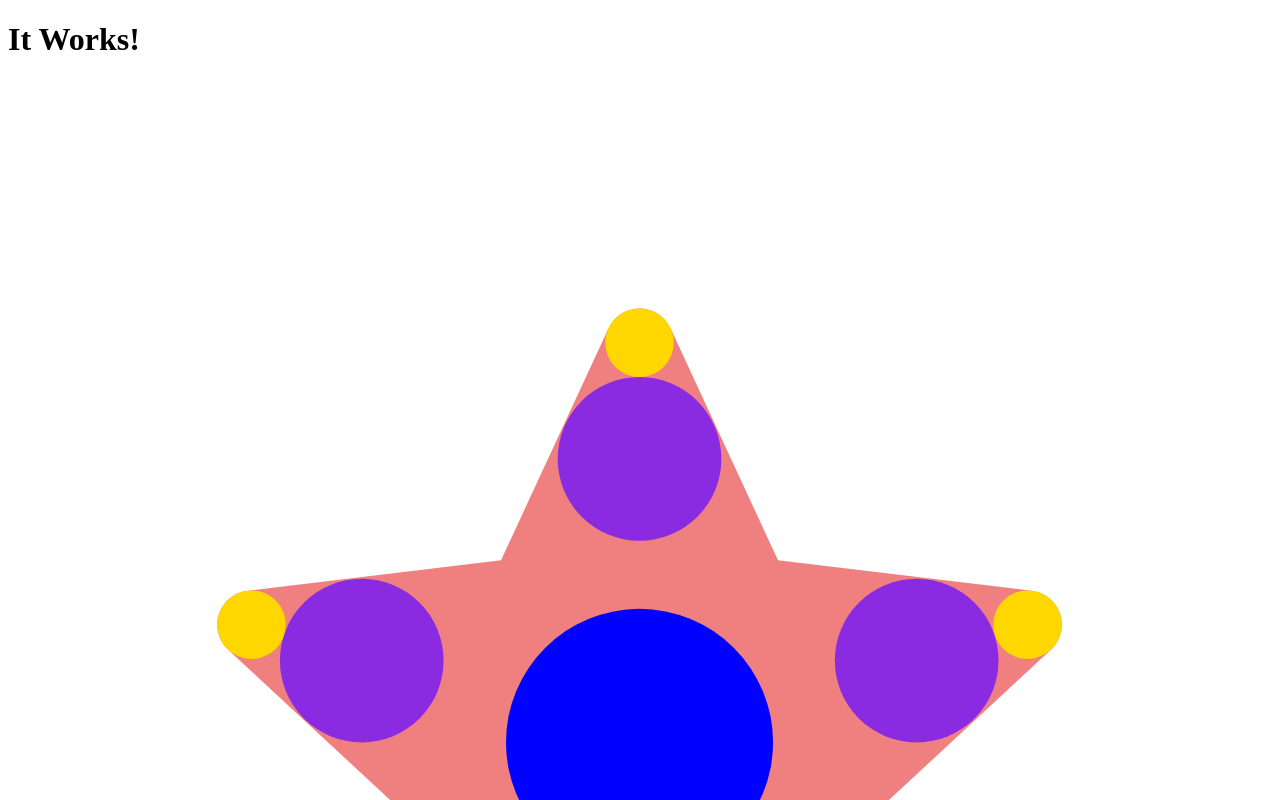
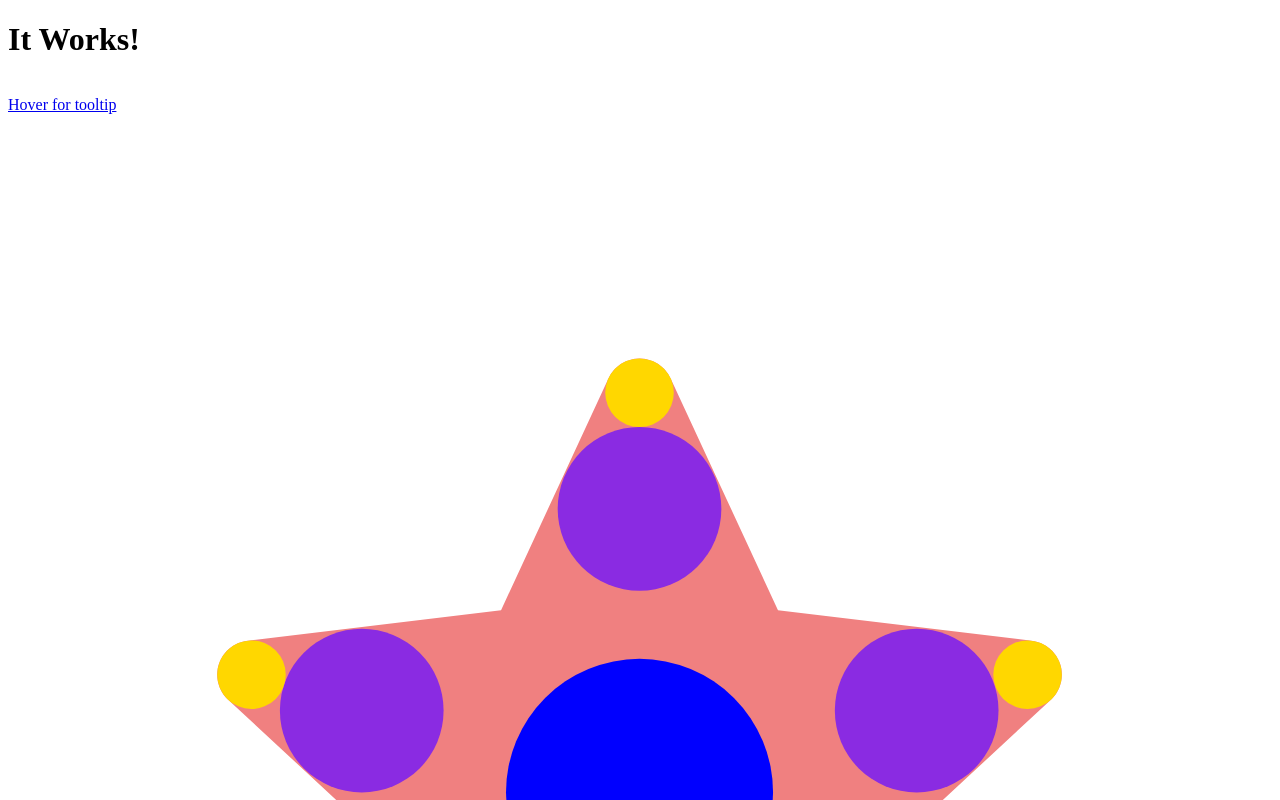
Before and after one commit to EeveeInGaa/playground, an Angular app: page / in a window 1280 px wide. Shown: the top 800 px of the page. Built offline with nearby package versions, Linux system fonts and the light colour scheme.

Commit message:
feat: adds tooltip and link to svg

```diff
--- a/src/app/app.component.html
+++ b/src/app/app.component.html
@@ -1,4 +1,15 @@
 <h1>It Works!</h1>
+<div class="tooltip">
+  <a
+    href="https://www.w3schools.com/css/css_tooltip.asp"
+    target="_blank"
+    rel="noopener noreferrer"
+  >
+    <p>Hover for tooltip</p>
+  </a>
+
+  <span class="tooltip-text">Weiterleitung auf externe Seite!</span>
+</div>
 
 <svg
   width="100%"
@@ -55,10 +66,12 @@
       <circle cx="145.962" cy="235.439" r="49.788" />
     </g>
   </g>
+  <a href="https://www.w3schools.com" target="_blank" rel="noopener noreferrer">
     <g
       transform="matrix(2.50813,0,0,2.50813,224.46,28.9226)"
       class="large-circle"
     >
       <circle cx="145.962" cy="235.439" r="49.788" />
     </g>
+  </a>
 </svg>
--- a/src/app/app.component.scss
+++ b/src/app/app.component.scss
@@ -1,6 +1,32 @@
 :host {
   position: relative;
   display: block;
+}
+
+.tooltip {
+  position: relative;
+  display: inline-block;
+}
+
+.tooltip .tooltip-text {
+  visibility: hidden;
+  width: 120px;
+  background-color: black;
+  color: #fff;
+  text-align: center;
+  border-radius: 6px;
+  padding: 5px 0;
+
+  /* Position the tooltip */
+  position: absolute;
+  z-index: 1;
+  top: 100%;
+  left: 50%;
+  margin-left: -60px;
+}
+
+.tooltip:hover .tooltip-text {
+  visibility: visible;
 }
 
 .star {
```
Lines whose indentation alone changed are shown as unchanged.
